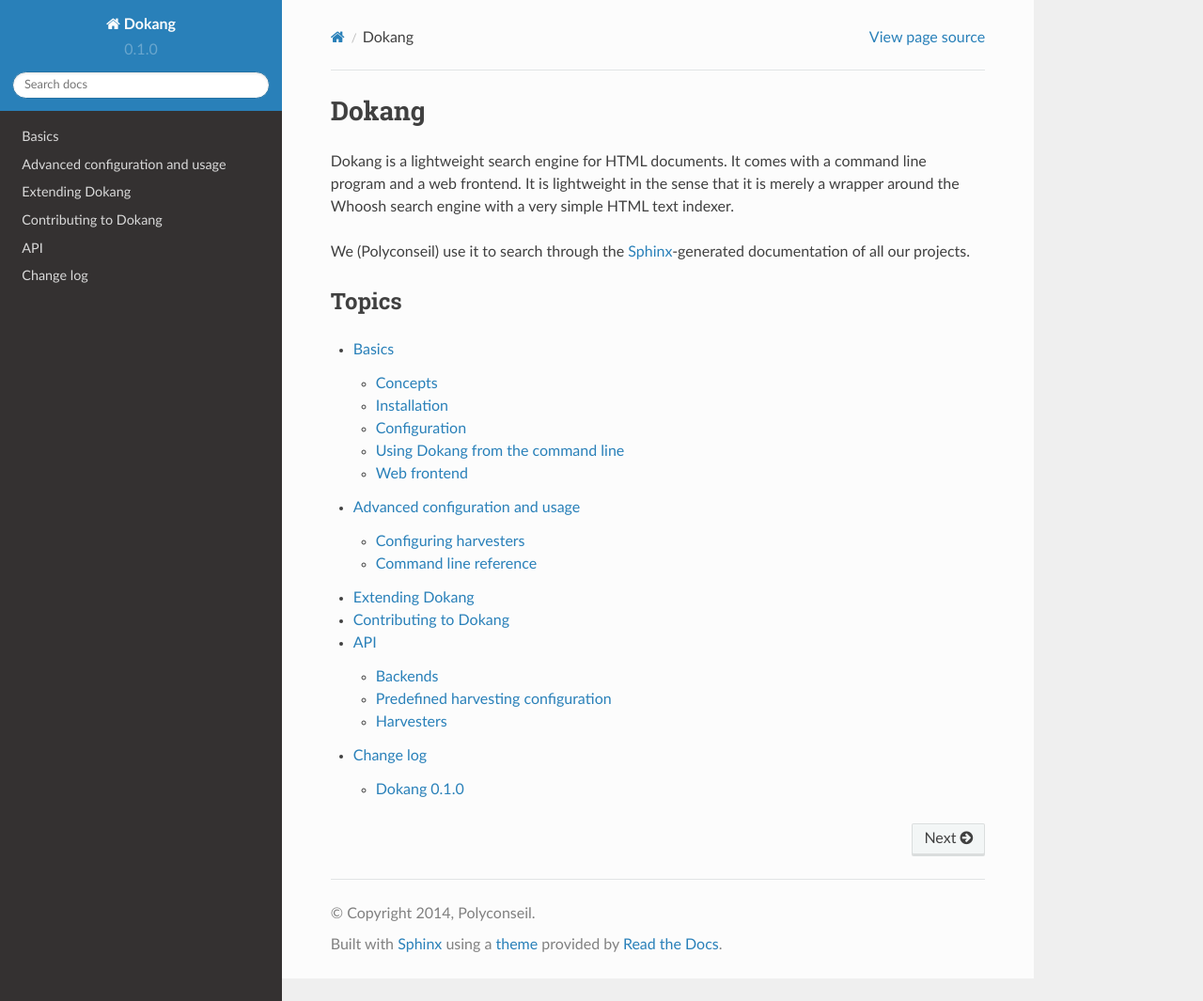
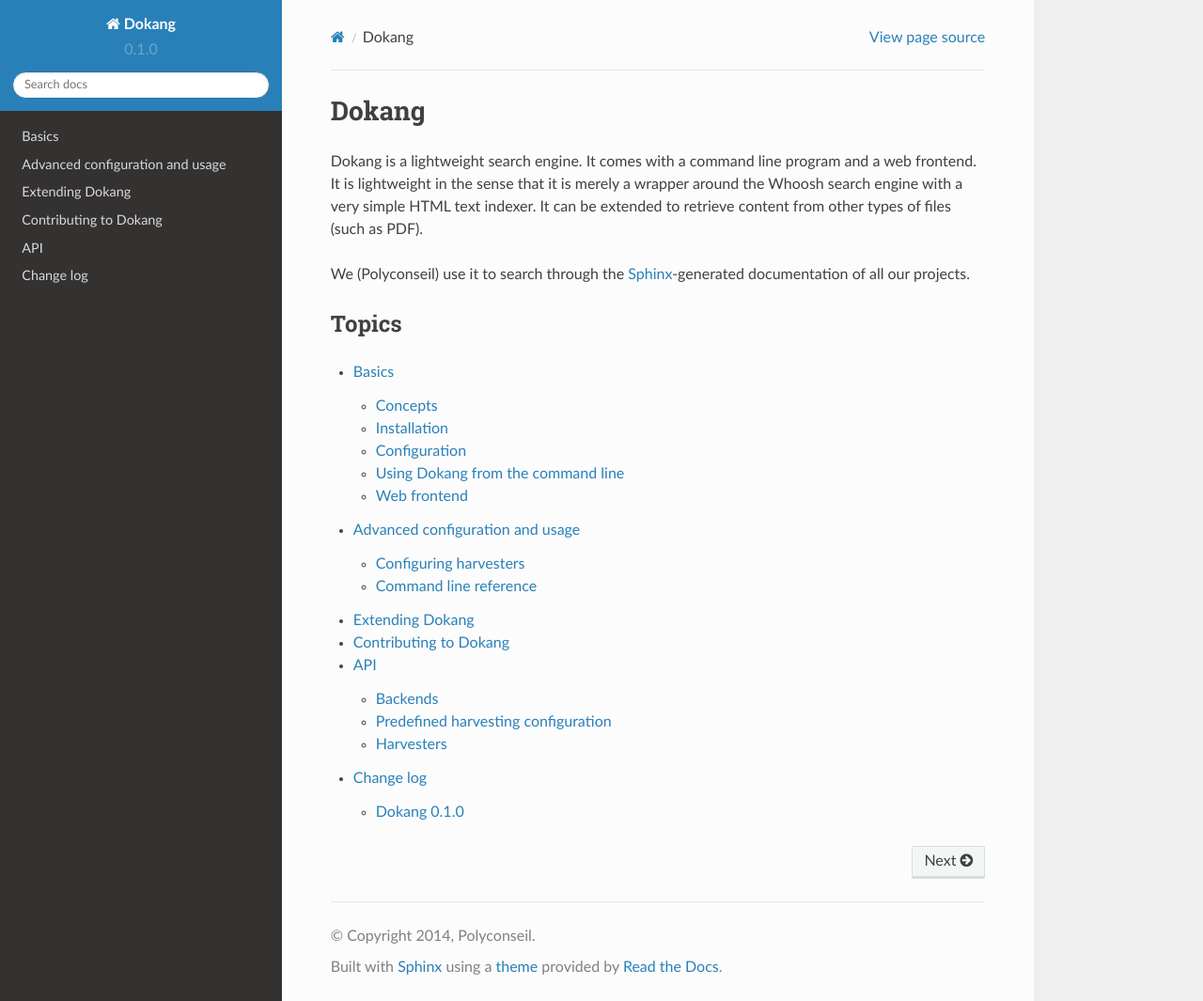
Before and after one commit to Polyconseil/dokang, a Sphinx documentation site: the page built from docs/index.rst, in a window 1280 px wide and 1065 px high. Shown: the whole window at 94% size. Built offline with Sphinx 7.4.7 and the Read the Docs theme 2.0.0, drawn with Linux system fonts in a browser that asks for light colours.

Commit message:
docs: Dokang is not restricted to HTML documents any more.

```diff
--- a/docs/index.rst
+++ b/docs/index.rst
@@ -1,10 +1,11 @@
 Dokang
 ======
 
-Dokang is a lightweight search engine for HTML documents. It comes
-with a command line program and a web frontend. It is lightweight in
-the sense that it is merely a wrapper around the Whoosh search engine
-with a very simple HTML text indexer.
+Dokang is a lightweight search engine. It comes with a command line
+program and a web frontend. It is lightweight in the sense that it is
+merely a wrapper around the Whoosh search engine with a very simple
+HTML text indexer. It can be extended to retrieve content from other
+types of files (such as PDF).
 
 We (Polyconseil) use it to search through the `Sphinx
 <http://sphinx-doc.org/>`_-generated documentation of all our
```
Also changed, not shown: docs/advanced.rst (+7 -2 lines), 1 other file.
